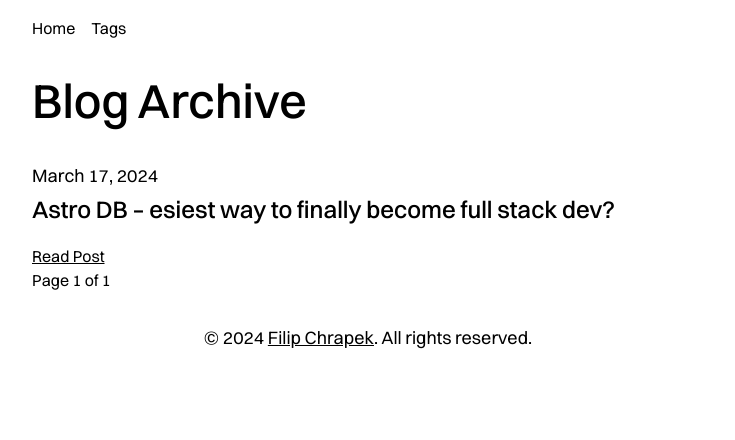
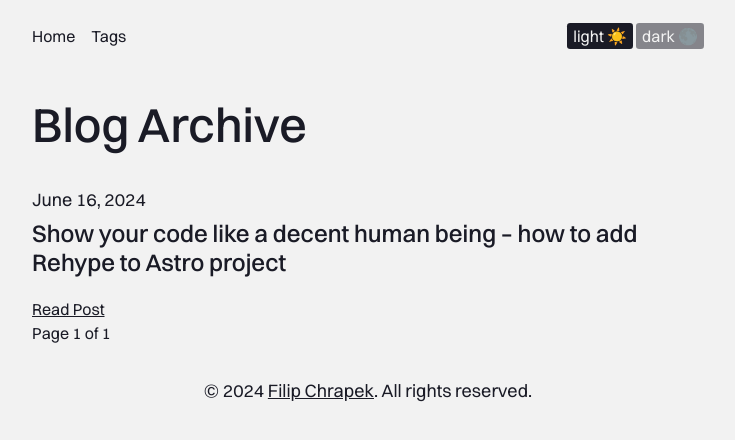
Before and after one commit to fchrapek/filipchrapek.com, an Astro site: page /blog in a window 1280 px wide. Shown: the whole page, without its empty margins (272-1007 px from the left). Built offline with nearby package versions, Linux system fonts and the light colour scheme; Astro itself is replaced by a stand-in of ours; some packages are replaced by stand-ins of ours.

Commit message:
Add theme toggle and rehype plugin

```diff
--- a/astro.config.mjs
+++ b/astro.config.mjs
@@ -9,6 +9,21 @@ export default defineConfig({
   integrations: [mdx(), sitemap()],
   markdown: {
     extendDefaultPlugins: true,
-    rehypePlugins: [[rehypePrettyCode, {}]],
+    syntaxHighlight: false,
+    rehypePlugins: [
+      [
+        rehypePrettyCode,
+        {
+          defaultLang: {
+            block: "plaintext",
+            inline: "js",
+          },
+          // theme: {
+          //   dark: "github-dark",
+          //   light: "github-light",
+          // },
+        },
+      ],
+    ],
   },
 });
--- a/package.json
+++ b/package.json
@@ -15,7 +15,9 @@
     "@astrojs/sitemap": "^3.0.5",
     "astro": "^4.3.5",
     "marked": "^12.0.0",
-    "rehype-pretty-code": "^0.13.2"
+    "pnpm": "^9.3.0",
+    "rehype-pretty-code": "^0.13.2",
+    "shiki": "^1.6.5"
   },
   "devDependencies": {
     "prettier": "^3.2.5"
--- a/src/components/Nav.astro
+++ b/src/components/Nav.astro
@@ -30,13 +30,18 @@ const navLinks = siteConfig.headerNavLinks || [];
       </div>
     )
   }
-  <!-- <div class="">
+  <div class="themeToggle">
     <ThemeToggle />
-  </div> -->
+  </div>
 </nav>
 
 <style>
-  .navItems{
+  .nav {
+    display: flex;
+    justify-content: space-between;
+    align-items: center;
+  }
+  .navItems {
     display: flex;
     gap: 1rem;
     list-style-type: none;
@@ -47,8 +52,6 @@ const navLinks = siteConfig.headerNavLinks || [];
     color: inherit;
     text-decoration: none;
   }
-
-
 </style>
 
 <script>
--- a/src/components/ThemeToggle.astro
+++ b/src/components/ThemeToggle.astro
@@ -2,20 +2,47 @@
 
 ---
 
-<button id="theme-toggle" class="" aria-label="Change color scheme">
-  <svg class="" viewBox="0 0 16 16" xmlns="http://www.w3.org/2000/svg">
-    <circle cx="8" cy="8" r="8"></circle>
-  </svg>
-</button>
+<div data-theme-picker id="theme">
+  <button aria-label="light">light ☀️</button>
+  <button aria-label="dark">dark 🌑</button>
+</div>
+
+<style>
+  button {
+    cursor: pointer;
+    background-color: var(--color-text);
+    color: var(--color-bg);
+    border: none;
+    appearance: none;
+    border-radius: 0.2rem;
+    opacity: 0.5;
+    transition: opacity 0.3s;
+  }
+
+  button:hover,
+  button.active {
+    opacity: 1;
+  }
+</style>
 
 <script>
   document.addEventListener("astro:page-load", () => {
+    const themeSwitcher = document.querySelector("[data-theme-picker]");
+
+    if (!themeSwitcher) {
+      return;
+    }
+    const themeButtons = themeSwitcher.querySelectorAll("button");
+
+
+    if (themeButtons.length === 0) {
+      return;
+    }
+
+    // Get the theme from localStorage or match media preference
     const theme = (() => {
-      if (
-        typeof localStorage !== "undefined" &&
-        localStorage.getItem("theme")
-      ) {
-        return localStorage.getItem("theme") || "light";
+      if (localStorage.getItem("theme")) {
+        return localStorage.getItem("theme");
       }
       if (window.matchMedia("(prefers-color-scheme: dark)").matches) {
         return "dark";
@@ -23,32 +50,39 @@
       return "light";
     })();
 
+    // Apply the theme to the document
     if (theme === "light") {
-      document.documentElement.classList.remove("dark");
+      document.documentElement.setAttribute("data-theme", "light");
+    } else if (theme === "dark") {
+      document.documentElement.setAttribute("data-theme", "dark");
     } else {
-      document.documentElement.classList.add("dark");
+      document.documentElement.removeAttribute("data-theme");
     }
 
-    window.localStorage.setItem("theme", theme);
+    // Update button class based on the theme
+    themeButtons.forEach((button) => {
+      if (button.getAttribute("aria-label") === theme) {
+        button.classList.add("active");
+      }
+    });
 
-    const handleToggleClick = () => {
-      const element = document.documentElement;
-      element.classList.toggle("dark");
+    // Add click event listener to each button to change theme
+    themeButtons.forEach((button) => {
+      button.addEventListener("click", () => {
+        themeButtons.forEach((btn) => btn.classList.remove("active"));
+        button.classList.add("active");
 
-      const isDark = element.classList.contains("dark");
-      localStorage.setItem("theme", isDark ? "dark" : "light");
-    };
-
-    document
-      .getElementById("theme-toggle")
-      ?.addEventListener("click", handleToggleClick);
+        if (button.getAttribute("aria-label") === "light") {
+          document.documentElement.setAttribute("data-theme", "light");
+          localStorage.setItem("theme", "light");
+        } else if (button.getAttribute("aria-label") === "dark") {
+          document.documentElement.setAttribute("data-theme", "dark");
+          localStorage.setItem("theme", "dark");
+        } else {
+          document.documentElement.removeAttribute("data-theme");
+          localStorage.removeItem("theme");
+        }
+      });
+    });
   });
 </script>
-
-<script>
-  document.addEventListener("astro:after-swap", () => {
-    if (localStorage.theme === "dark") {
-      document.documentElement.classList.add("dark");
-    }
-  });
-</script>
--- a/src/pages/blog/[slug].astro
+++ b/src/pages/blog/[slug].astro
@@ -51,7 +51,7 @@ const { Content } = await post.render();
         <div class="">
             <Content />
         </div>
-        <div class="">
+        <!-- <div class="">
             {
                 tags.length > 0 && (
                     <div class="">
@@ -64,7 +64,7 @@ const { Content } = await post.render();
                 )
             }
             <Button class="copy-url-button" aria-label="Copy link" data-url={href} data-tooltip-default="Copy link" data-tooltip-success="Copied">Share</Button>
-        </div>
+        </div> -->
     </article>
     {
         (prevPost || nextPost) && (
--- a/src/styles/global.css
+++ b/src/styles/global.css
@@ -2,52 +2,74 @@
 @tailwind components;
 @tailwind utilities; */
 
-/* @layer base { */
-/* :root { */
-/* --color-text-main: 23 23 23; #171717 */
-/* --color-bg-main: 242 241 236; #F2F1EC */
-/* --color-bg-muted: 234 233 225; #EAE9E1 */
-/* --color-border-main: 23 23 23; #171717 */
-/* } */
-/* html.dark { */
-/* --color-text-main: 242 241 236; #F2F1EC */
-/* --color-bg-main: 23 23 23; #171717 */
-/* --color-bg-muted: 36 36 36; #242424 */
-/* --color-border-main: 242 241 236; #F2F1EC */
-/* } */
+:root {
+  --color-text: #1a1b26;
+  --color-bg: #f2f2f2;
 
-/* Cyan */
-/*
-    :root {
-        --color-text-main: 22 42 43;
-        --color-bg-main: 214 224 226;
-        --color-bg-muted: 204 216 219;
-        --color-border-main: 22 42 43;
-    }
-    html.dark {
-        --color-text-main: 214 224 226;
-        --color-bg-main: 22 42 43;
-        --color-bg-muted: 28 53 55;
-        --color-border-main: 214 224 226;
-    }
-    */
+  --transparency: 80%;
+  --color-bg-transparent: color-mix(
+    in srgb,
+    var(--color-bg) var(--transparency, 100%),
+    transparent
+  );
 
-/* Green */
-/*
-    :root {
-        --color-text-main: 58 66 56;
-        --color-bg-main: 243 239 230;
-        --color-bg-muted: 238 233 220;
-        --color-border-main: 58 66 56;
-    }
-    html.dark {
-        --color-text-main: 243 239 230;
-        --color-bg-main: 94 108 91;
-        --color-bg-muted: 89 103 86;
-        --color-border-main: 243 239 230;
-    }
-    */
-/* } */
+  --codeblock-title-padding: 0.5rem 0.75rem;
+  --codeblock-padding: 1rem;
+  --codeblock-border-radius: 0.5rem;
+}
+
+@media (prefers-color-scheme: dark) {
+  :root {
+    --color-text: #f2f2f2;
+    --color-bg: #1a1b26;
+    --color-bg-transparent: color-mix(
+      in srgb,
+      var(--color-bg) var(--transparency, 100%),
+      transparent
+    );
+  }
+}
+
+html {
+  color-scheme: light dark;
+}
+
+[data-theme="dark"] {
+  color-scheme: dark;
+  --color-text: #f2f2f2;
+  --color-bg: #1a1b26;
+}
+[data-theme="light"] {
+  color-scheme: light;
+  --color-text: #1a1b26;
+  --color-bg: #f2f2f2;
+}
+
+/* FONTS */
+
+@font-face {
+  font-family: "Switzer-Variable";
+  src:
+    url("/fonts/Switzer-Variable.woff2") format("woff2"),
+    url("/fonts/Switzer-Variable.woff") format("woff"),
+    url("/fonts/Switzer-Variable.ttf") format("truetype");
+  font-weight: 100 900;
+  font-display: swap;
+  font-style: normal;
+}
+
+@font-face {
+  font-family: "Switzer-VariableItalic";
+  src:
+    url("/fonts/Switzer-VariableItalic.woff2") format("woff2"),
+    url("/fonts/Switzer-VariableItalic.woff") format("woff"),
+    url("/fonts/Switzer-VariableItalic.ttf") format("truetype");
+  font-weight: 100 900;
+  font-display: swap;
+  font-style: italic;
+}
+
+/* BASIC RESET CSS */
 
 /*
   1. Use a more-intuitive box-sizing model.
@@ -83,6 +105,11 @@ svg {
   display: block;
   max-width: 100%;
 }
+
+figure {
+  overflow: auto;
+  margin: unset;
+}
 /*
   6. Remove built-in form typography styles
 */
@@ -112,30 +139,12 @@ h6 {
   isolation: isolate;
 }
 
-@font-face {
-  font-family: "Switzer-Variable";
-  src:
-    url("/fonts/Switzer-Variable.woff2") format("woff2"),
-    url("/fonts/Switzer-Variable.woff") format("woff"),
-    url("/fonts/Switzer-Variable.ttf") format("truetype");
-  font-weight: 100 900;
-  font-display: swap;
-  font-style: normal;
-}
-
-@font-face {
-  font-family: "Switzer-VariableItalic";
-  src:
-    url("/fonts/Switzer-VariableItalic.woff2") format("woff2"),
-    url("/fonts/Switzer-VariableItalic.woff") format("woff"),
-    url("/fonts/Switzer-VariableItalic.ttf") format("truetype");
-  font-weight: 100 900;
-  font-display: swap;
-  font-style: italic;
-}
+/* BASE */
 
 body {
   font-family: "Switzer-Variable", sans-serif;
+  color: var(--color-text);
+  background-color: var(--color-bg);
 }
 
 h1,
@@ -167,3 +176,60 @@ p {
 a {
   color: inherit;
 }
+
+code {
+  font-size: 1rem;
+  padding: 0.2em 0.4em;
+  background-color: rgba(0, 0, 0, 0.1);
+  border-radius: 0.25rem;
+  overflow: auto;
+}
+
+pre {
+  margin: unset;
+  border-radius: var(--codeblock-border-radius);
+
+  code {
+    gap: 0.5rem;
+    padding: var(--codeblock-padding);
+    counter-reset: line;
+  }
+}
+
+figure[data-rehype-pretty-code-figure]:has(> [data-rehype-pretty-code-title])
+  pre {
+  border-top-left-radius: 0;
+  border-top-right-radius: 0;
+}
+
+figcaption[data-rehype-pretty-code-title] {
+  border-top-left-radius: var(--codeblock-border-radius);
+  border-top-right-radius: var(--codeblock-border-radius);
+  background-color: rgba(0, 0, 0, 0.6);
+  padding: var(--codeblock-title-padding);
+  font-size: 0.875rem;
+  line-height: 1.25rem;
+  font-weight: 600;
+  color: white;
+  margin-bottom: 0;
+}
+
+figure[data-rehype-pretty-code-figure] {
+  code > [data-line]::before {
+    counter-increment: line;
+    content: counter(line);
+    display: inline-block;
+    width: 1rem;
+    margin-right: 1.5rem;
+    text-align: right;
+    color: rgba(255, 255, 255, 0.4);
+  }
+
+  code[data-line-numbers-max-digits="2"] > [data-line]::before {
+    width: 1.5rem;
+  }
+
+  code[data-line-numbers-max-digits="3"] > [data-line]::before {
+    width: 2rem;
+  }
+}
```
Also changed, not shown: src/content/blog/1-write-your-code-like-a-decent-human-being-how-to-add-rehype-to-astro-project.md (added, +52 -0 lines), src/content/blog/Astro DB – esiest way to finally becaome full stack dev.md (deleted, +0 -52 lines), pnpm-lock.yaml.
